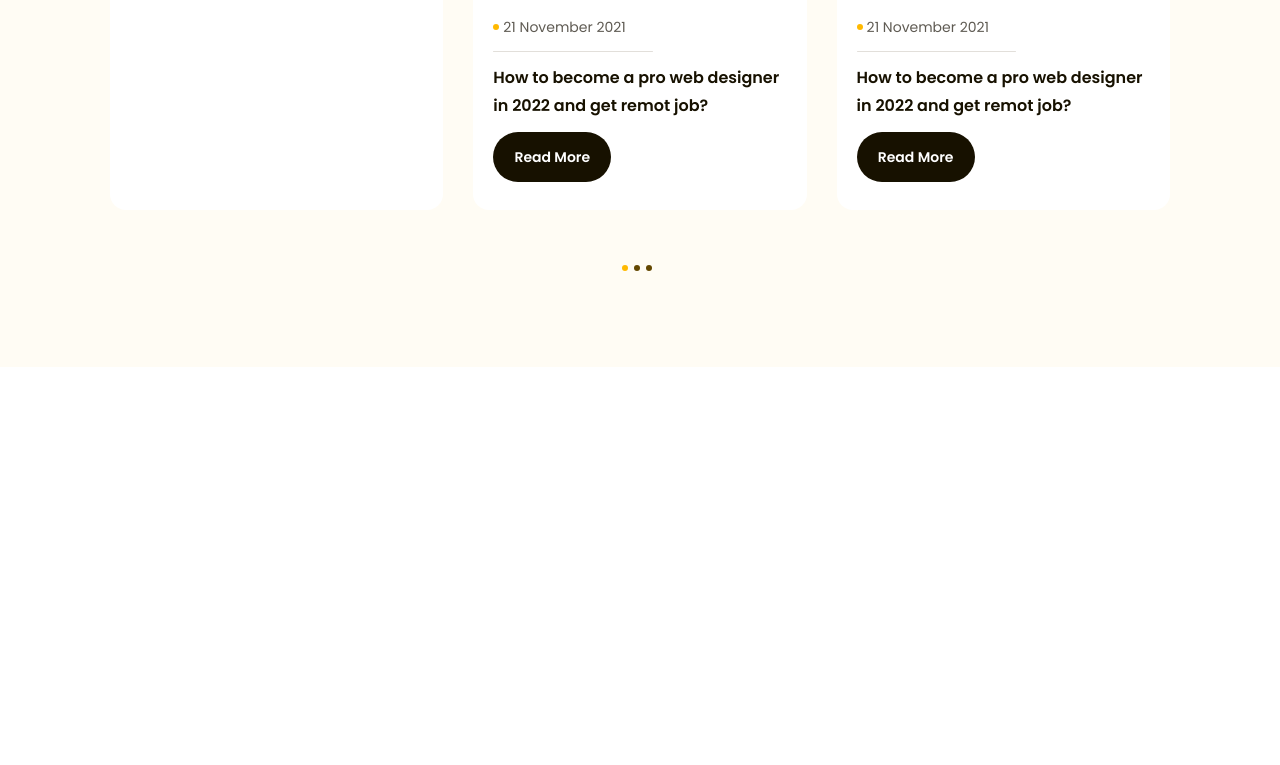
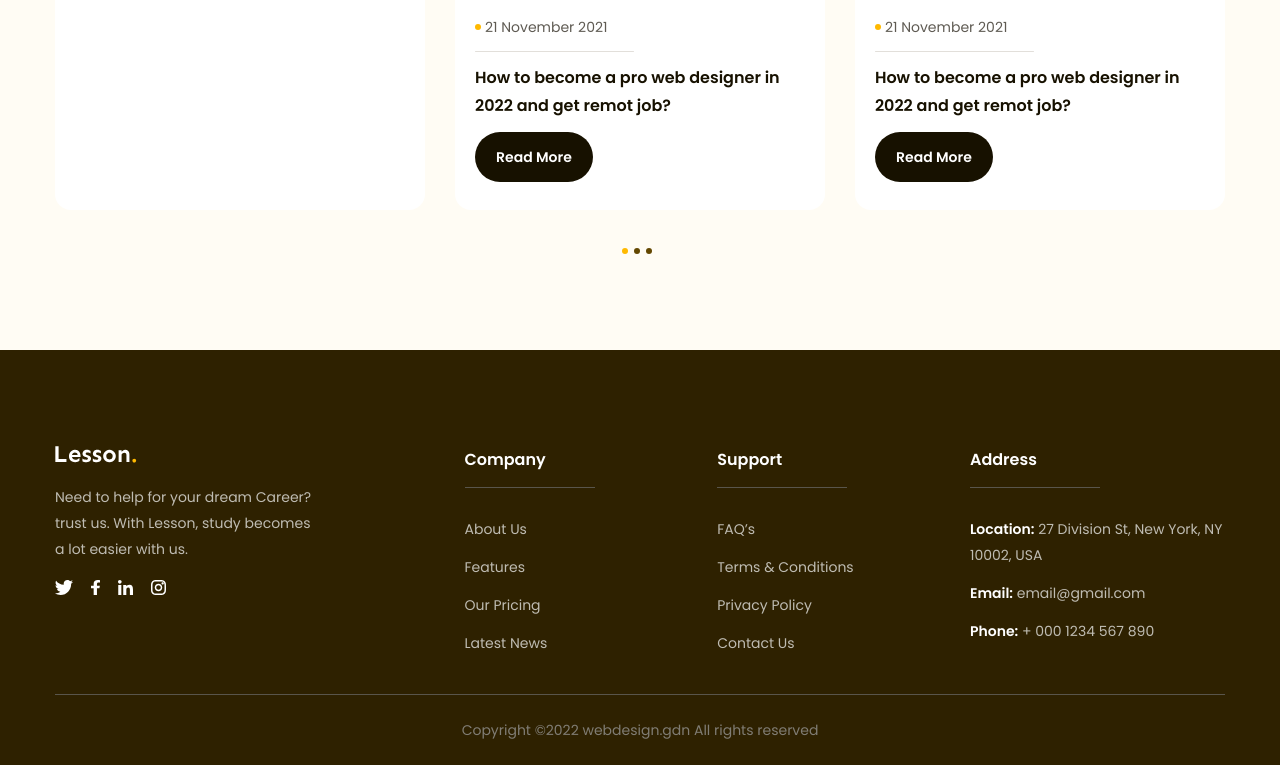
Before and after one commit to huuquang/htmlcss-project-02, a plain HTML site: page index.html in a window 1280 px wide. Shown: the part 4339-5104 px from the top of the page. Before the commit the page ends 5000 px from the top, so only its background shows below. Drawn offline with Linux system fonts and the light colour scheme.

Commit message:
Add Part Footer

```diff
--- a/assets/css/styles.css
+++ b/assets/css/styles.css
@@ -574,7 +574,7 @@ a {
 
 .blog .blog-list {
 	display: flex;
-	margin: 55px;
+	margin: 55px 0 38px;
 	gap: 30px;
 	overflow: hidden;
 }
@@ -657,3 +657,86 @@ a {
 }
 
 /* #endregion */
+
+/* #region Footer */
+.footer {
+	background: #2e2100;
+	padding: 96px 0 28px;
+}
+
+.footer .row {
+	display: flex;
+	padding-bottom: 38px;
+	border-bottom: 1px solid #59554b;
+}
+
+.footer .column {
+	width: 21.6%;
+}
+
+.footer .column:first-child {
+	width: 35%;
+}
+
+.footer .column .desc {
+	margin-top: 18px;
+	font-size: 1.4rem;
+	line-height: 1.86;
+	color: #bfbcb2;
+	max-width: 267px;
+}
+
+.footer .column .socials {
+	display: flex;
+	margin-top: 18px;
+	gap: 18px;
+}
+
+.footer .column .title {
+	position: relative;
+	font-weight: 600;
+	font-size: 1.6rem;
+	line-height: 1.75;
+	color: #ffffff;
+	padding-bottom: 14px;
+}
+
+.footer .column .title::after {
+	content: "";
+	display: inline-block;
+	position: absolute;
+	bottom: 0;
+	left: 0;
+	width: 130px;
+	height: 1px;
+	background: #59554b;
+}
+
+.footer .column .list {
+	padding-top: 28px;
+}
+
+.footer .column li a {
+	display: inline-block;
+	margin-bottom: 12px;
+	font-size: 14px;
+	line-height: 1.86;
+	color: #bfbcb2;
+}
+
+.footer .column li:last-child a {
+	margin-bottom: 0;
+}
+
+.footer .column li strong {
+	color: #ffffff;
+	font-weight: 600;
+}
+
+.footer .copyright {
+	margin-top: 28px;
+	font-size: 1.4rem;
+	text-align: center;
+	color: #807d74;
+}
+/* #endregion */
--- a/index.html
+++ b/index.html
@@ -20,7 +20,7 @@
 		<!-- Style css -->
 		<link rel="stylesheet" href="./assets/css/styles.css" />
 	</head>
-	<body style="height: 5000px">
+	<body>
 		<!-- Header -->
 		<header class="header fixed">
 			<div class="main-content">
@@ -565,5 +565,94 @@
 				</div>
 			</div>
 		</main>
+
+		<!-- Footter -->
+		<footer class="footer">
+			<div class="main-content">
+				<div class="row">
+					<!-- Column 1 -->
+					<div class="column">
+						<a href="#!">
+							<img src="./assets/icons/logo-white.svg" alt="Lesson." class="logo" />
+						</a>
+						<p class="desc">
+							Need to help for your dream Career? trust us. With Lesson, study becomes a lot easier
+							with us.
+						</p>
+						<div class="socials">
+							<a href="">
+								<img src="./assets/icons/twitter.svg" alt="twitter" class="icon" />
+							</a>
+							<a href="">
+								<img src="./assets/icons/facebook.svg" alt="facebook" class="icon" />
+							</a>
+							<a href="">
+								<img src="./assets/icons/linked_in.svg" alt="linkedin" class="icon" />
+							</a>
+							<a href="">
+								<img src="./assets/icons/instagram.svg" alt="instagram" class="icon" />
+							</a>
+						</div>
+					</div>
+
+					<!-- Column 2 -->
+					<div class="column">
+						<h3 class="title">Company</h3>
+						<ul class="list">
+							<li>
+								<a href="#!">About Us</a>
+							</li>
+							<li>
+								<a href="#!">Features</a>
+							</li>
+							<li>
+								<a href="#!">Our Pricing</a>
+							</li>
+							<li>
+								<a href="#!">Latest News</a>
+							</li>
+						</ul>
+					</div>
+
+					<!-- Column 3-->
+					<div class="column">
+						<h3 class="title">Support</h3>
+						<ul class="list">
+							<li>
+								<a href="#!">FAQ’s</a>
+							</li>
+							<li>
+								<a href="#!">Terms & Conditions</a>
+							</li>
+							<li>
+								<a href="#!">Privacy Policy</a>
+							</li>
+							<li>
+								<a href="#!">Contact Us</a>
+							</li>
+						</ul>
+					</div>
+
+					<!-- Column 4 -->
+					<div class="column">
+						<h3 class="title">Address</h3>
+						<ul class="list">
+							<li>
+								<a href="#!"><strong>Location:</strong> 27 Division St, New York, NY 10002, USA</a>
+							</li>
+							<li>
+								<a href="#!"><strong>Email:</strong> email@gmail.com</a>
+							</li>
+							<li>
+								<a href="#!"><strong>Phone:</strong> + 000 1234 567 890</a>
+							</li>
+						</ul>
+					</div>
+				</div>
+				<div class="copyright">
+					<p>Copyright ©2022 webdesign.gdn All rights reserved</p>
+				</div>
+			</div>
+		</footer>
 	</body>
 </html>
```
Also changed, not shown: assets/icons/facebook.svg (added), assets/icons/instagram.svg (added), assets/icons/linked_in.svg (added), assets/icons/logo-white.svg (added), assets/icons/twitter.svg (added).
